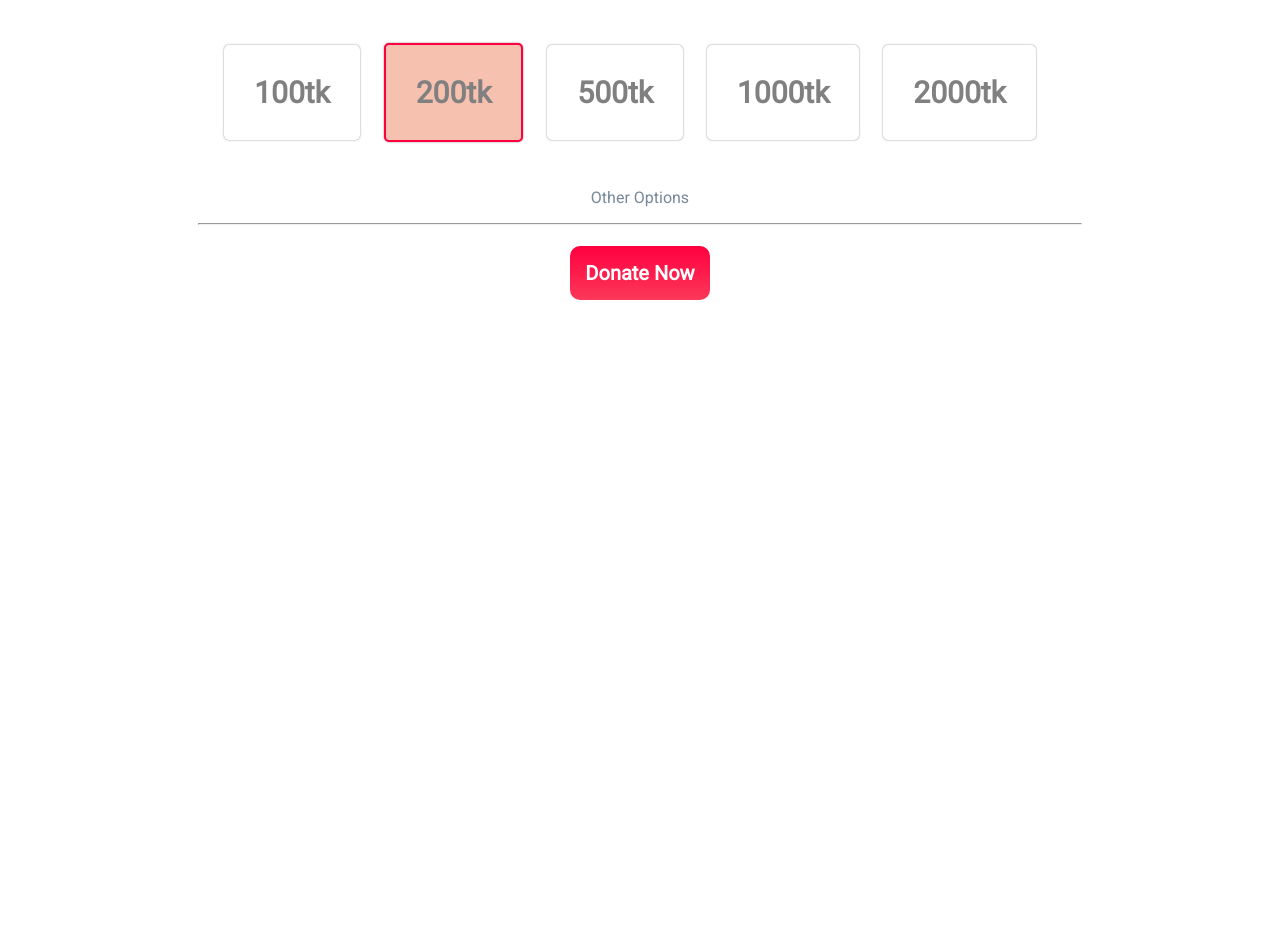
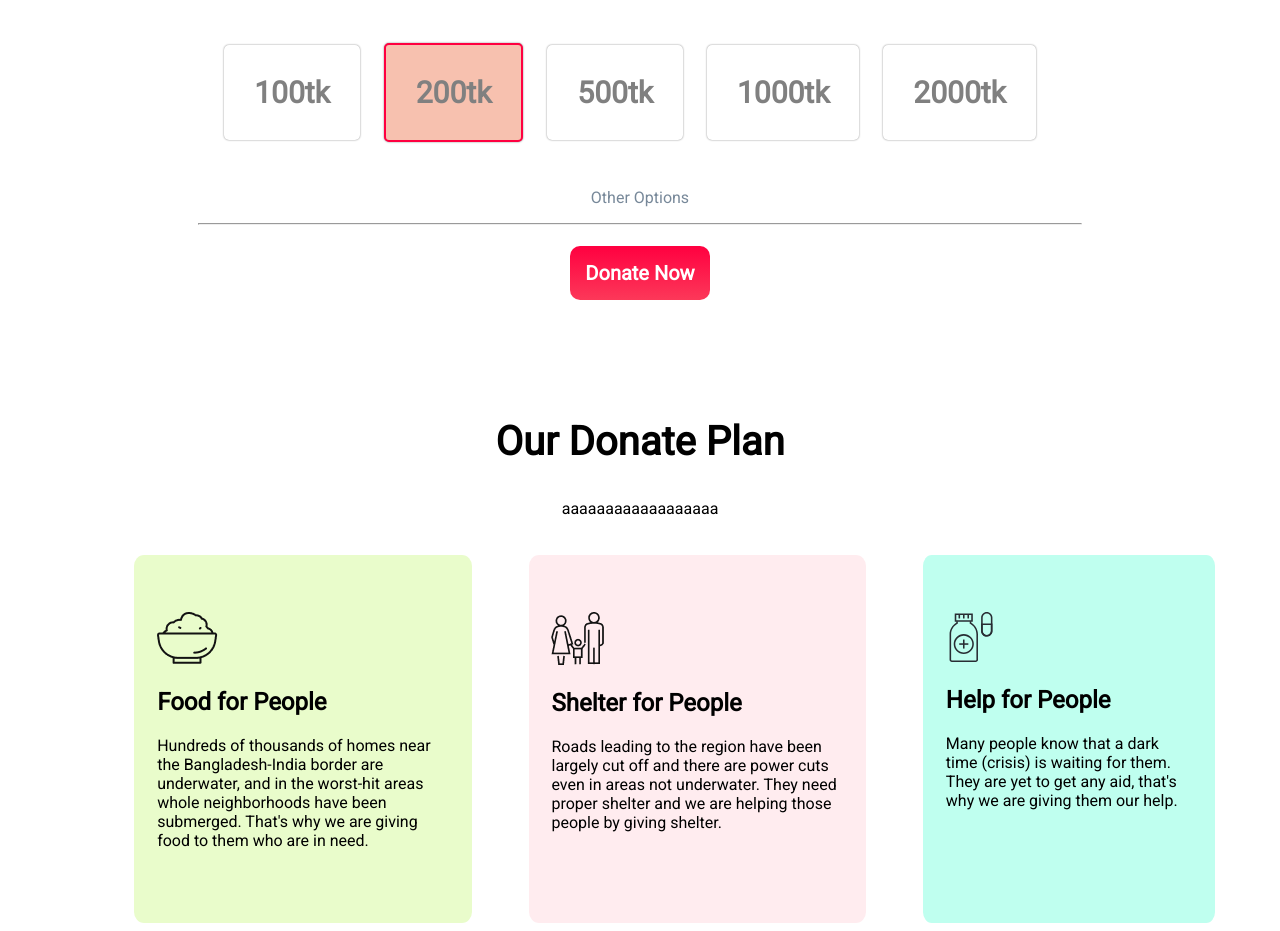
Before and after one commit to Saimatabassum/donate-first, a plain HTML site: page index.html in a window 1280 px wide. Shown: the part 905-1836 px from the top of the page. Before the commit the page ends 1205 px from the top, so only its background shows below. Drawn offline with Linux system fonts and the light colour scheme.

Commit message:
added part3

```diff
--- a/index.html
+++ b/index.html
@@ -39,6 +39,35 @@
         </div>
         <a class="button" target="_blank" href="">Donate Now</a>
     </section>
+    <section class="sec-2">
+        <div>
+            <h1>Our Donate Plan</h1>
+            <p>aaaaaaaaaaaaaaaaaa</p>
+        </div>
+        <div class="sided-box">
+            <div id="box-1" class="every-box">
+                <img src="food.png" alt="">
+                <h2>Food for People</h2>
+                <p>Hundreds of thousands of homes near the Bangladesh-India border are underwater, and in the worst-hit
+                    areas whole neighborhoods have been submerged. That's why we are giving food to them who are in
+                    need.
+                </p>
+            </div>
+            <div id="box-2" class="every-box">
+                <img src="shelter.png" alt="">
+                <h2>Shelter for People</h2>
+                <p>Roads leading to the region have been largely cut off and there are power cuts even in areas not
+                    underwater. They need proper shelter and we are helping those people by giving shelter.</p>
+            </div>
+            <div class="every-box box-3">
+                <img src="medicine.svg" alt="">
+                <h2>Help for People</h2>
+                <p>Many people know that a dark time (crisis) is waiting for them. They are yet to get any aid, that's
+                    why we are giving
+                    them our help.</p>
+            </div>
+        </div>
+    </section>
 
 
 </body>
--- a/style.css
+++ b/style.css
@@ -73,3 +73,35 @@ body {
     width: 70%;
     margin-left: 15%;
 }
+
+.sided-box {
+    display: flex;
+    width: 90%;
+    margin-left: 10%;
+    text-align: left;
+    margin-top: 3%;
+}
+
+.every-box {
+    margin-right: 5%;
+    padding: 5% 2%;
+    border-radius: 3%;
+}
+
+#box-1 {
+    background-color: rgb(233, 252, 203);
+    width: 95%;
+}
+
+#box-2 {
+    background-color: rgb(255, 236, 239);
+    width: 95%;
+}
+
+.box-3 {
+    background-color: rgb(191, 255, 239);
+}
+
+.box-3 img {
+    width: 50px;
+}
```
Also changed, not shown: donation9.jpg (added), food.png (added), medicine.svg (added), shelter.png (added).
